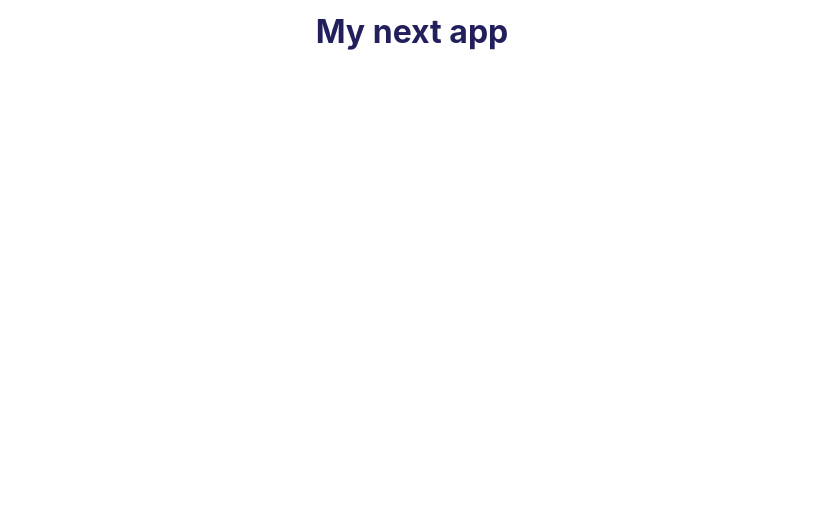
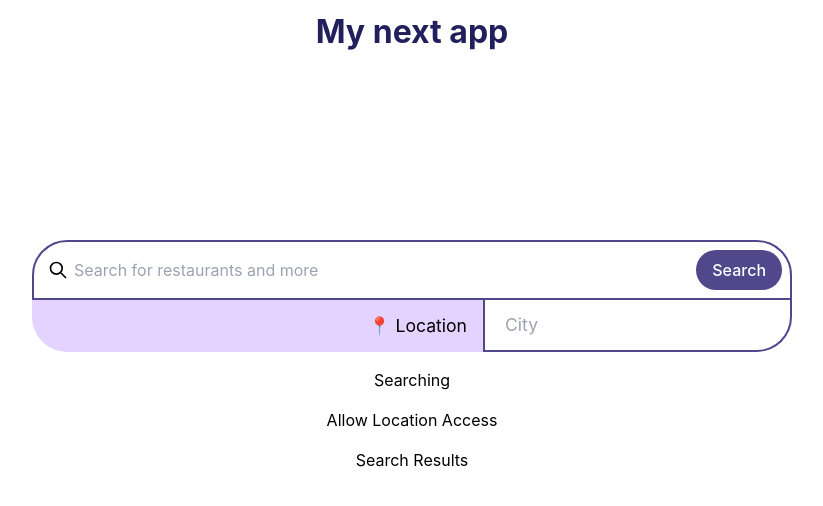
Before and after one commit to edliu9350/Restraurant_search, a Next.js app: page / in a window 1280 px wide. Shown: the top 506 px of the page, without its empty margins (228-1051 px from the left). Built offline with nearby package versions, Linux system fonts and the light colour scheme.

Commit message:
Added Search Button

```diff
--- a/package.json
+++ b/package.json
@@ -23,6 +23,7 @@
   },
   "devDependencies": {
     "autoprefixer": "^10.4.13",
+    "classnames": "^2.3.2",
     "postcss": "^8.4.20",
     "tailwindcss": "^3.2.4"
   }
--- a/pages/index.tsx
+++ b/pages/index.tsx
@@ -1,6 +1,7 @@
 import React from 'react'
 import Head from 'next/head'
 import Navbar from '../components/Navbar'
+import classNames from 'classnames'
 
 export default function Home() {
   return (
@@ -12,6 +13,66 @@ export default function Home() {
       </Head>
       <main>
         <Navbar />
+        <section className="px-2 py-4 flex flex-col md:justify-center md:items-center gap-y-4">
+          <div
+            className={classNames(
+              'flex flex-col transition-all duration-300',
+              'mt-[10rem]'
+            )}
+          >
+            <form>
+              <label className="mb-2 font-medium sr-only dark:text-white">
+                Search
+              </label>
+              <div className="relative md:w-[760px]">
+                <div className="absolute inset-y-0 left-0 flex items-center pl-4 pointer-events-none">
+                  <svg
+                    aria-hidden="true"
+                    className="w-5 h-5"
+                    fill="none"
+                    stroke="currentColor"
+                    viewBox="0 0 24 24"
+                    xmlns="http://www.w3.org/2000/svg"
+                  >
+                    <path
+                      strokeLinecap="round"
+                      strokeLinejoin="round"
+                      strokeWidth="2"
+                      d="M21 21l-6-6m2-5a7 7 0 11-14 0 7 7 0 0114 0z"
+                    ></path>
+                  </svg>
+                </div>
+                <input
+                  type="search"
+                  id="default-search"
+                  className="block w-full p-4 pl-10 border-purple-dark border-2 transition-all rounded-t-[2.2rem] bg-gray-50 focus:ring-purple-lighest focus:border-purple-lighest dark:text-white dark:focus:ring-purple-lighest dark:focus:border-purple-lighest outline-none focus:shadow-custom dark:bg-[black]"
+                  placeholder="Search for restaurants and more"
+                  required
+                  autoComplete="off"
+                />
+                <button
+                  type="submit"
+                  className="text-white absolute right-2.5 bottom-2.5 bg-purple-dark hover:bg-purple-darkest focus:ring-4 focus:outline-none focus:ring-purple-light font-medium rounded-full px-4 py-2 dark:hover:bg-purple-darkest transition"
+                >
+                  Search
+                </button>
+              </div>
+            </form>
+            <div className="flex items-center gap-x-3 md:gap-x-4 justify-end bg-purple-so-lighest md:w-[760px] rounded-b-[2.2rem] dark:bg-purple-dark">
+              <p className="text-[1.1rem] dark:text-white">
+                <span role={'img'}>📍</span> Location
+              </p>
+              <input
+                type="text"
+                className="w-48 md:w-auto p-3 pl-5 border-b-2 border-l-2 border-r-2 border-purple-dark text-[1.1rem] rounded-br-[2.2rem] focus:ring-purple-lighest focus:border-purple-lighest outline-none bg-white dark:bg-[black] transition"
+                placeholder="City"
+              />
+            </div>
+          </div>
+          <div>Searching</div>
+          <div>Allow Location Access</div>
+          <div>Search Results</div>
+        </section>
       </main>
     </>
   )
```
Also changed, not shown: 1 other file (tests, documents, lock files or other folders).
